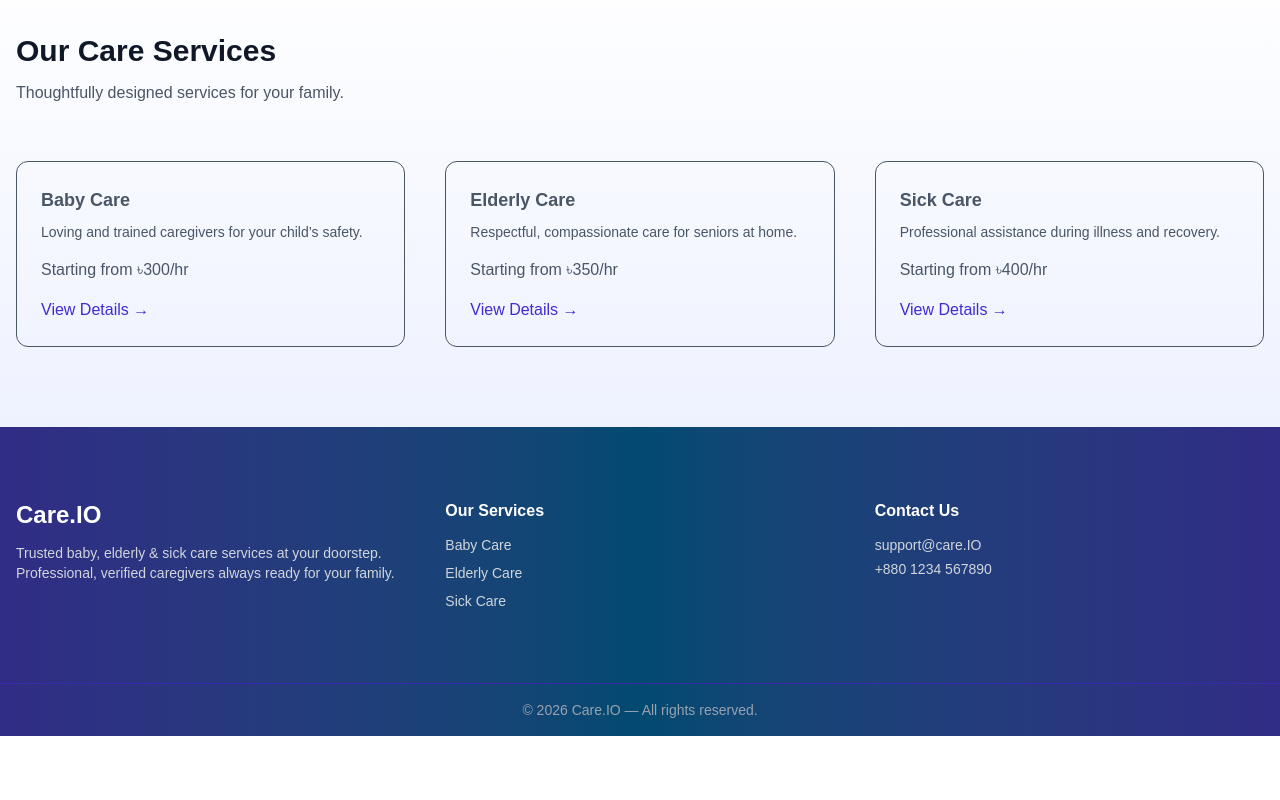
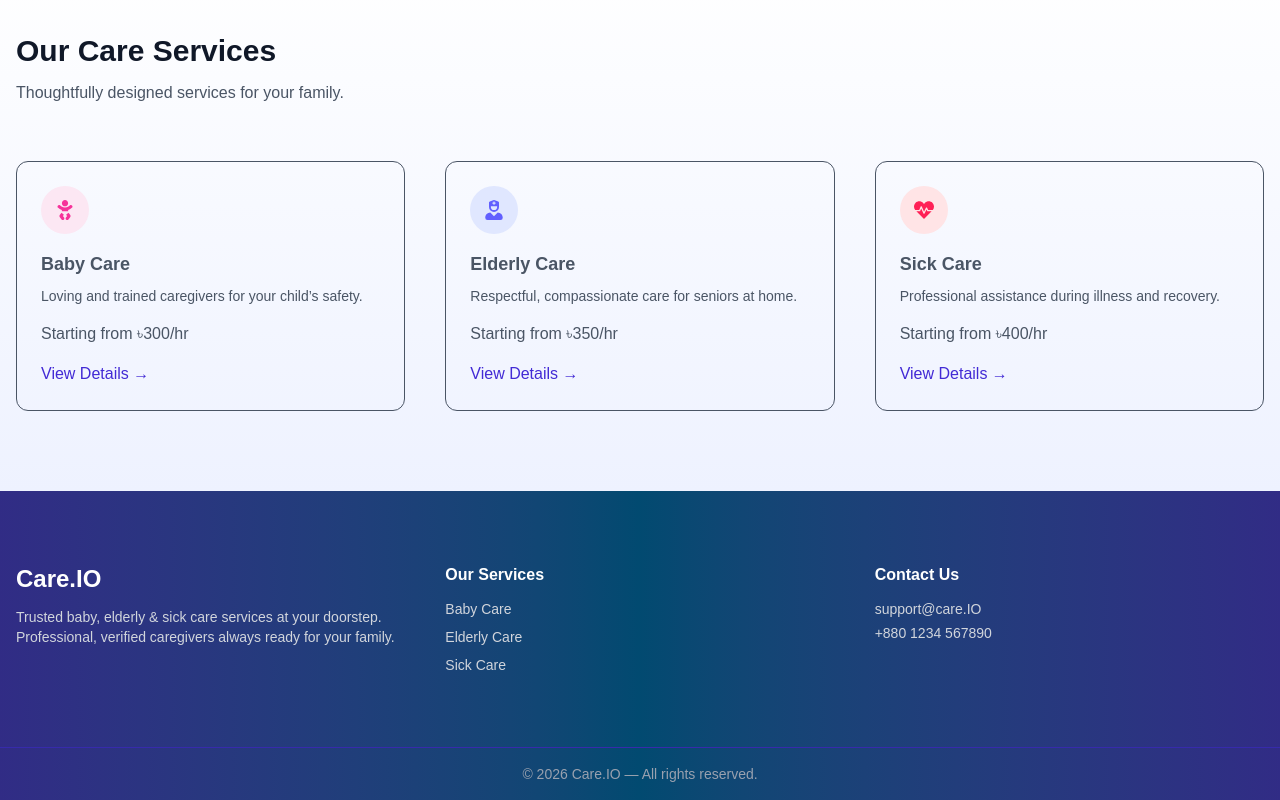
Before and after one commit to Rakibstack/Next.js-project-Care.IO, a Next.js app: page / in a window 1280 px wide. Shown: the part 1012-1812 px from the top of the page. Before the commit the page ends 1748 px from the top, so only its background shows below. Built offline with nearby package versions, Linux system fonts and the light colour scheme.

Commit message:
added footer section

```diff
--- a/package.json
+++ b/package.json
@@ -12,7 +12,8 @@
     "framer-motion": "^12.34.0",
     "next": "16.1.6",
     "react": "19.2.3",
-    "react-dom": "19.2.3"
+    "react-dom": "19.2.3",
+    "react-icons": "^5.5.0"
   },
   "devDependencies": {
     "@tailwindcss/postcss": "^4",
--- a/src/app/page.jsx
+++ b/src/app/page.jsx
@@ -4,25 +4,32 @@ import { motion } from "framer-motion";
 import ServiceCard from "@/component/ServiceCard";
 import Link from "next/link";
 import { fadeUp, fadeIn, stagger } from "@/lib/animations";
+import { FaBaby, FaUserNurse, FaHeartbeat } from "react-icons/fa";
 
-const services = [
+export const services = [
   {
     id: "baby-care",
     title: "Baby Care",
     description: "Loving and trained caregivers for your child’s safety.",
     price: 300,
+    icon: FaBaby,
+    color: "text-pink-500 bg-pink-100",
   },
   {
     id: "elderly-care",
     title: "Elderly Care",
     description: "Respectful, compassionate care for seniors at home.",
     price: 350,
+    icon: FaUserNurse,
+    color: "text-indigo-500 bg-indigo-100",
   },
   {
     id: "sick-care",
     title: "Sick Care",
     description: "Professional assistance during illness and recovery.",
     price: 400,
+    icon: FaHeartbeat,
+    color: "text-rose-500 bg-rose-100",
   },
 ];
 
--- a/src/app/service/[id]/page.jsx
+++ b/src/app/service/[id]/page.jsx
@@ -1,4 +1,3 @@
-
 
 import Link from "next/link";
 
@@ -75,7 +74,7 @@ const ServiceDetailsPage = async ({ params }) => {
                 ৳{service.price} / hour
               </span>
               <Link
-                href={`/booking/${params.service_id}`}
+                href={`/booking/${id}`}
                 className="px-6 py-3 rounded-full bg-gradient-to-r from-indigo-600 to-sky-500 text-white font-medium hover:shadow-lg transition"
               >
                 Book Now
@@ -95,7 +94,8 @@ const ServiceDetailsPage = async ({ params }) => {
       </section>
 
       {/* Optional More Info / Testimonials */}
-      <section className="max-w-7xl mx-auto px-4 py-20">
+    <div className="bg-indigo-50">
+        <section className="max-w-7xl  mx-auto px-4 py-20">
         <h2 className="text-3xl font-semibold text-gray-900 mb-8">
           Why choose this service?
         </h2>
@@ -114,6 +114,7 @@ const ServiceDetailsPage = async ({ params }) => {
           </div>
         </div>
       </section>
+    </div>
 
     </>
   );
--- a/src/component/ServiceCard.jsx
+++ b/src/component/ServiceCard.jsx
@@ -2,10 +2,13 @@
 import Link from "next/link";
 
 const ServiceCard = ({ service }) => {
-  const { id, title, description, price } = service;
+  const { id, title, description, price, icon: Icon, color } = service;
 
   return (
     <div className="border text-gray-600 rounded-xl p-6 hover:shadow-xl transition">
+      <div className={`w-12 h-12 rounded-full ${color} flex items-center justify-center mb-4`}>
+        <Icon className="text-xl" />
+      </div>
       <h3 className="text-lg font-semibold mb-2">{title}</h3>
       <p className="text-sm text-gray-600 mb-4">{description}</p>
       <p className="font-medium mb-4">Starting from ৳{price}/hr</p>
```
Also changed, not shown: 1 other file (tests, documents, lock files or other folders).
